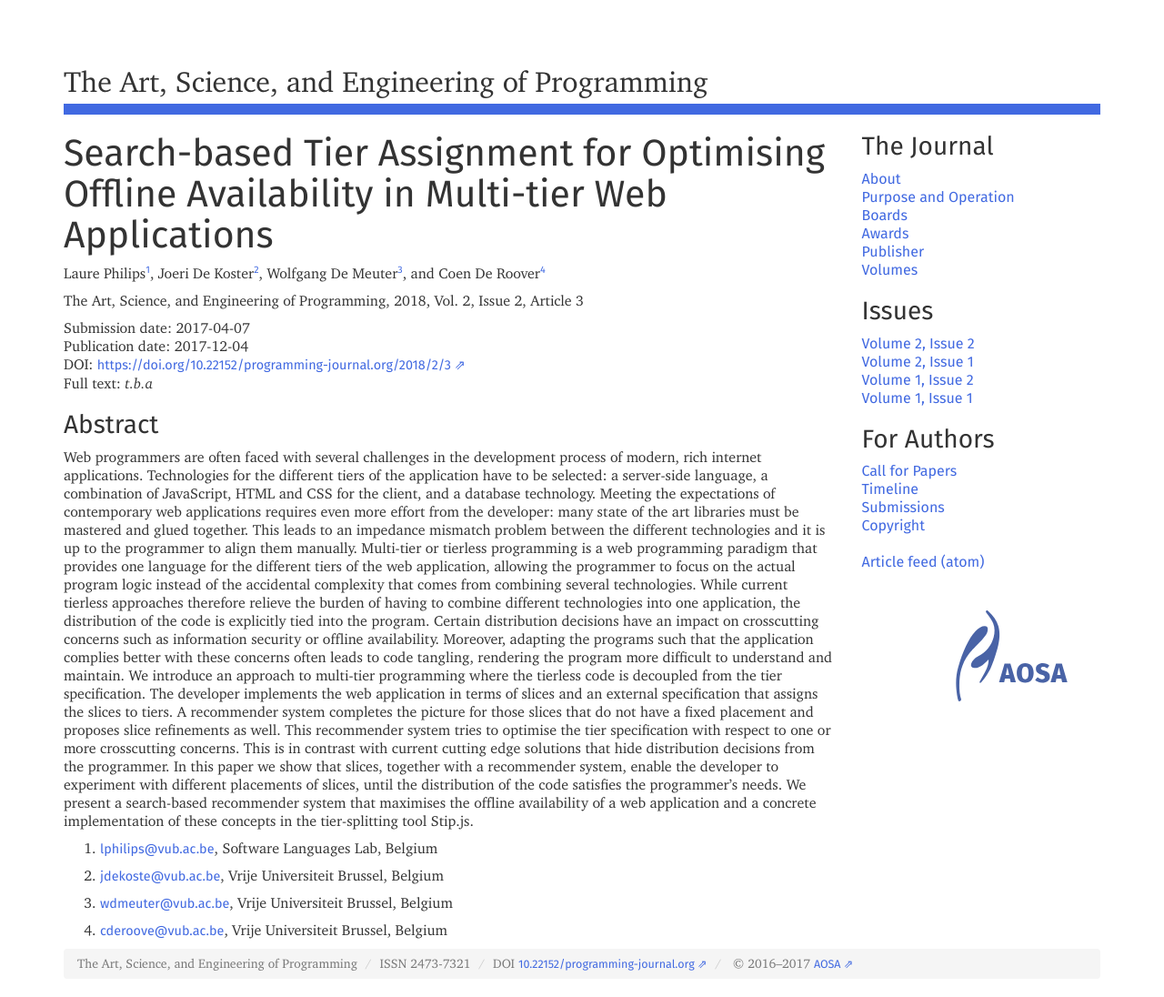
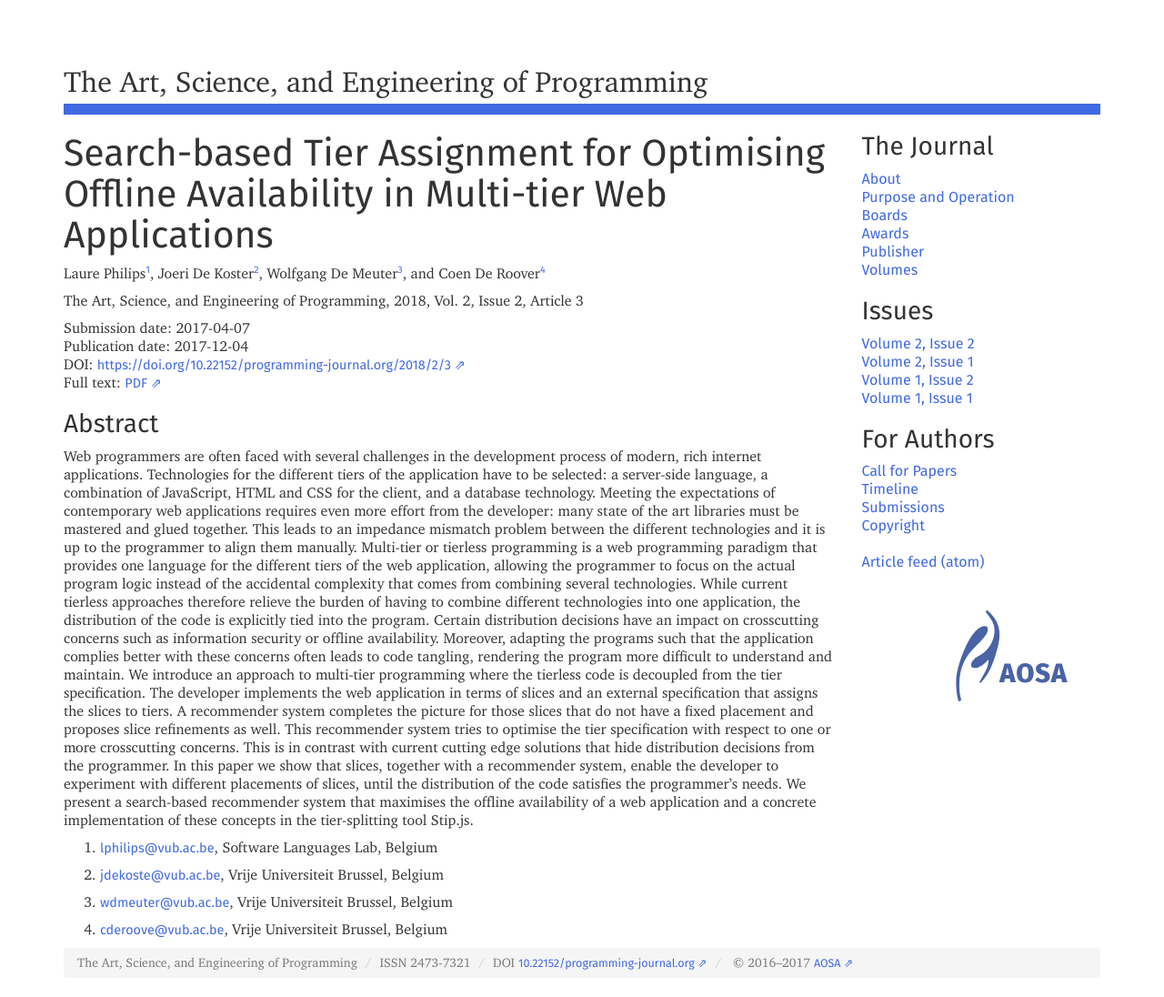
Before and after one commit to programming-journal/programming-journal.github.io, a Jekyll site: the page built from 2018/2/3/index.markdown, in a window 1280 px wide. Shown: the whole page at 91% size. Built offline with Jekyll 4.4.1, drawn with Linux system fonts in a browser that asks for light colours; nearby versions of some CDN libraries.

```diff
--- a/2018/2/3/index.markdown
+++ b/2018/2/3/index.markdown
@@ -46,7 +48,7 @@ The Art, Science, and Engineering of Programming, 2018, Vol. 2, Issue 2, Article
 Submission date: 2017-04-07
 Publication date: 2017-12-04
 DOI: <https://doi.org/10.22152/programming-journal.org/2018/2/3>
-Full text: *t.b.a*
+Full text: [PDF](https://arxiv.org/pdf/1712.01161v1)
 
 
 ### Abstract
--- a/2018/2/4/index.markdown
+++ b/2018/2/4/index.markdown
@@ -40,7 +42,7 @@ The Art, Science, and Engineering of Programming, 2018, Vol. 2, Issue 2, Article
 Submission date: 2017-07-31
 Publication date: 2017-12-04
 DOI: <https://doi.org/10.22152/programming-journal.org/2018/2/4>
-Full text: *t.b.a*
+Full text: [PDF](https://arxiv.org/pdf/1712.01163v1)
 
 
 ### Abstract
--- a/2018/2/issue2/index.markdown
+++ b/2018/2/issue2/index.markdown
@@ -4,7 +4,7 @@ category: "Issues"
 order: -2002
 type: "issue"
 id: "urn:doi:10.22152%2Fprogramming-journal.org%2F2018%2F2%2Fissue2"
-date: "2017-12-04"
+date: "2017-12-05"
 ---
 DOI: <https://doi.org/10.22152/programming-journal.org/2018/2/issue2>
 
```
Also changed, not shown: other parts of 2018/2/3/index.markdown (+2 -0 lines), other parts of 2018/2/4/index.markdown (+2 -0 lines).
